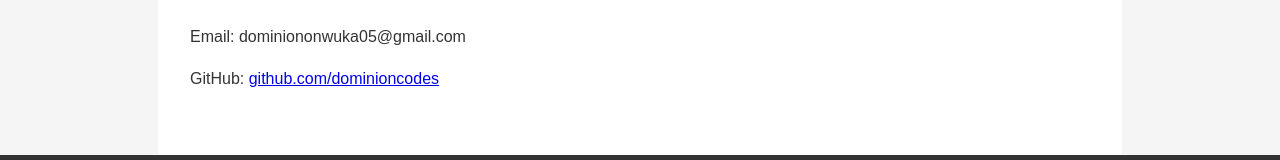
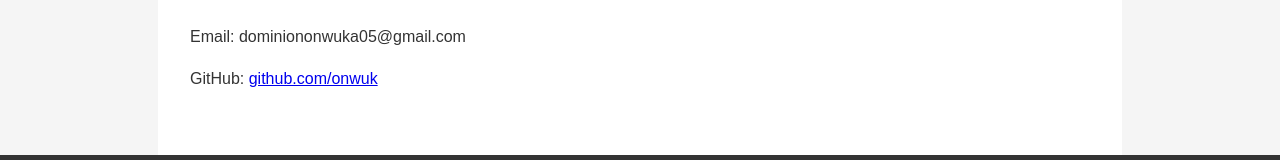
Before and after one commit to onwuk/My-portfolio, a plain HTML site: page index.html in a window 1280 px wide. Shown: the part 1062-1222 px from the top of the page. Drawn offline with Linux system fonts and the light colour scheme.

Commit message:
Update index.html

```diff
--- a/index.html
+++ b/index.html
@@ -95,7 +95,7 @@
     <section>
       <h2>Contact</h2>
       <p>Email: dominiononwuka05@gmail.com</p>
-      <p>GitHub: <a href="https://github.com/dominioncodes" target="_blank">github.com/dominioncodes</a></p>
+      <p>GitHub: <a href="https://github.com/onwuk" target="_blank">github.com/onwuk</a></p>
     </section>
   </main>
 
```
